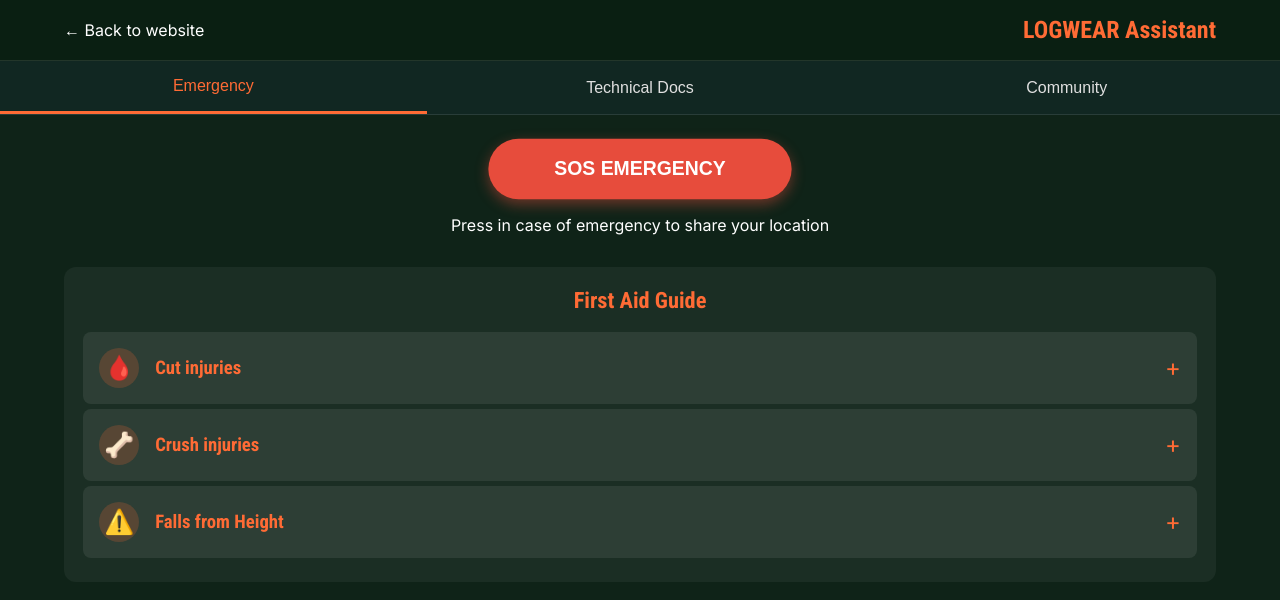
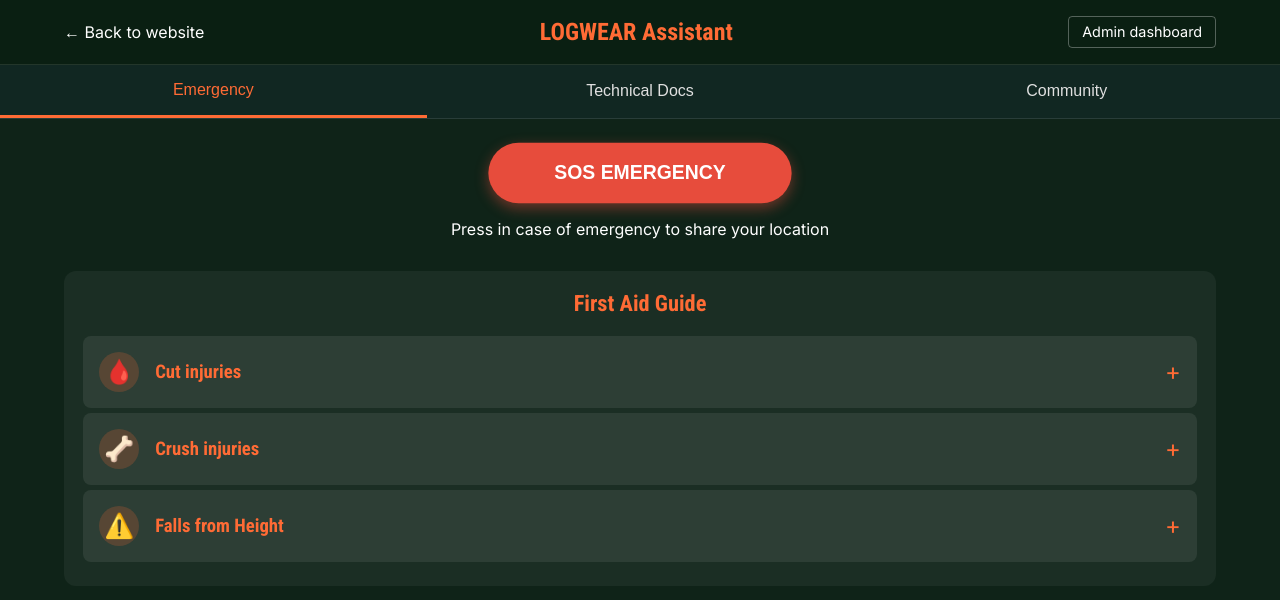
Before and after one commit to Mariussgal/TSE-Project, a Next.js app: page /progressivewebapp in a window 1280 px wide. Shown: the top 600 px of the page. Built offline with nearby package versions, Linux system fonts and the light colour scheme.

Commit message:
added admin dashboard in headers

```diff
--- a/app/progressivewebapp/page.js
+++ b/app/progressivewebapp/page.js
@@ -1,5 +1,5 @@
 'use client'
-import React, { useState, useEffect } from 'react';
+import React, { useState } from 'react';
 import Link from 'next/link';
 import './pwa.css';
 import UpdateNotification from '/components/UpdateNotifications';
@@ -15,6 +15,7 @@
       <header className="assistant-header">
         <Link href="/" className="back-link">← Back to website</Link>
         <h1>LOGWEAR Assistant</h1>
+        <Link href="/progressivewebapp/admin" className="dashboard-link">Admin dashboard</Link>
       </header>
 
       <nav className="assistant-tabs">
--- a/app/progressivewebapp/pwa.css
+++ b/app/progressivewebapp/pwa.css
@@ -34,7 +34,22 @@
     color: #ff6b35;
   }
 
-  /* Tabs navigation */
+  .dashboard-link {
+    background: transparent;
+    border: 1px solid rgba(255, 255, 255, 0.3);
+    color: white;
+    padding: 0.4rem 0.8rem;
+    border-radius: 4px;
+    cursor: pointer;
+    font-size: 0.9rem;
+    transition: all 0.3s ease;
+  }
+
+  .dashboard-link:hover {
+    background-color: rgba(255, 255, 255, 0.1);
+    border-color: rgba(255, 255, 255, 0.5);
+  }
+
   .assistant-tabs {
     display: flex;
     border-bottom: 1px solid rgba(255,255,255,0.1);
--- a/components/Header.jsx
+++ b/components/Header.jsx
@@ -21,6 +21,7 @@
           <div className="nav-links">
             <Link href="/" className="nav-link">Home</Link>
             <Link href="/progressivewebapp" className="nav-link">Assistant App</Link>
+            <Link href="/progressivewebapp/admin" className="nav-link">Admin dashboard</Link>
             <Link href="/qrcode" className="nav-link">QR CODE</Link>
           </div>
         </nav>
```
